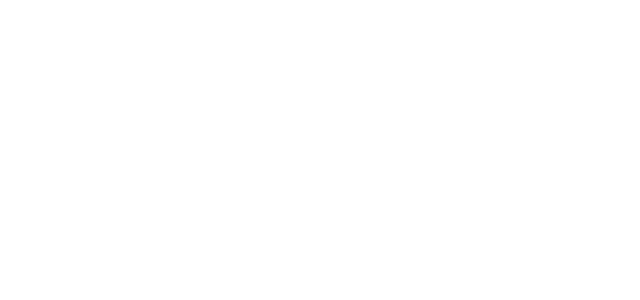
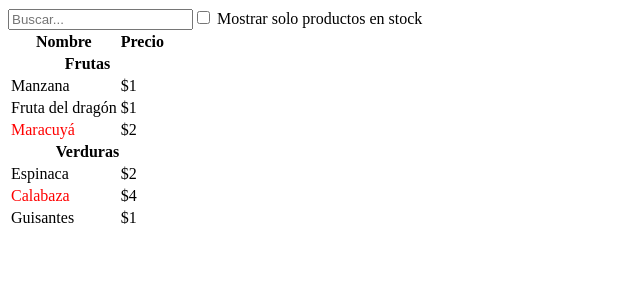
Before and after one commit to fakbo-dev/my-react-app, a React (Vite) app: page / in a window 1280 px wide. Shown: the top 300 px of the page, without its empty margins (0-640 px from the left). Built offline with nearby package versions, Linux system fonts and the light colour scheme.

Commit message:
is hard but a dont give up

```diff
--- a/src/App.jsx
+++ b/src/App.jsx
@@ -1,11 +1,124 @@
+import { useState } from 'react';
 
+function FilterableProductTable({ products }) {
+  const [filterText, setFilterText] = useState('');
+  const [inStockOnly, setInStockOnly] = useState(false);
 
-function App() {
   return (
-    <>
-
-    </>
-  )
+    <div>
+      <SearchBar
+        filterText={filterText}
+        inStockOnly={inStockOnly}
+        onFilterTextChange={setFilterText}
+        onInStockOnlyChange={setInStockOnly} />
+      <ProductTable
+        products={products}
+        filterText={filterText}
+        inStockOnly={inStockOnly} />
+    </div>
+  );
 }
 
-export default App
+function ProductCategoryRow({ category }) {
+  return (
+    <tr>
+      <th colSpan="2">
+        {category}
+      </th>
+    </tr>
+  );
+}
+
+function ProductRow({ product }) {
+  const name = product.stocked ? product.name :
+    <span style={{ color: 'red' }}>
+      {product.name}
+    </span>;
+
+  return (
+    <tr>
+      <td>{name}</td>
+      <td>{product.price}</td>
+    </tr>
+  );
+}
+
+function ProductTable({ products, filterText, inStockOnly }) {
+  const rows = [];
+  let lastCategory = null;
+
+  products.forEach((product) => {
+    if (
+      product.name.toLowerCase().indexOf(
+        filterText.toLowerCase()
+      ) === -1
+    ) {
+      return;
+    }
+    if (inStockOnly && !product.stocked) {
+      return;
+    }
+    if (product.category !== lastCategory) {
+      rows.push(
+        <ProductCategoryRow
+          category={product.category}
+          key={product.category} />
+      );
+    }
+    rows.push(
+      <ProductRow
+        product={product}
+        key={product.name} />
+    );
+    lastCategory = product.category;
+  });
+
+  return (
+    <table>
+      <thead>
+        <tr>
+          <th>Nombre</th>
+          <th>Precio</th>
+        </tr>
+      </thead>
+      <tbody>{rows}</tbody>
+    </table>
+  );
+}
+
+function SearchBar({
+  filterText,
+  inStockOnly,
+  onFilterTextChange,
+  onInStockOnlyChange
+}) {
+  return (
+    <form>
+      <input
+        type="text"
+        value={filterText} placeholder="Buscar..."
+        onChange={(e) => onFilterTextChange(e.target.value)} />
+      <label>
+        <input
+          type="checkbox"
+          checked={inStockOnly}
+          onChange={(e) => onInStockOnlyChange(e.target.checked)} />
+        {' '}
+        Mostrar solo productos en stock
+      </label>
+    </form>
+  );
+}
+
+const PRODUCTS = [
+  { category: "Frutas", price: "$1", stocked: true, name: "Manzana" },
+  { category: "Frutas", price: "$1", stocked: true, name: "Fruta del dragón" },
+  { category: "Frutas", price: "$2", stocked: false, name: "Maracuyá" },
+  { category: "Verduras", price: "$2", stocked: true, name: "Espinaca" },
+  { category: "Verduras", price: "$4", stocked: false, name: "Calabaza" },
+  { category: "Verduras", price: "$1", stocked: true, name: "Guisantes" }
+];
+
+export default function App() {
+  return <FilterableProductTable products={PRODUCTS} />;
+}
--- /dev/null
+++ b/src/data.json
@@ -0,0 +1,5 @@
+[
+    {
+        "category": "fruits"
+    }
+]
--- a/src/index.css
+++ b/src/index.css
@@ -1,91 +1,15 @@
-* {
+/* * {
+
+    margin: 0;
+    padding: 0;
     box-sizing: border-box;
-}
+} */
 
-body {
-    font-family: sans-serif;
-    margin: 20px;
-    padding: 0;
-}
+/* .container {
 
-h1 {
-    margin-top: 0;
-    font-size: 22px;
-}
-
-h2 {
-    margin-top: 0;
-    font-size: 20px;
-}
-
-h3 {
-    margin-top: 0;
-    font-size: 18px;
-}
-
-h4 {
-    margin-top: 0;
-    font-size: 16px;
-}
-
-h5 {
-    margin-top: 0;
-    font-size: 14px;
-}
-
-h6 {
-    margin-top: 0;
-    font-size: 12px;
-}
-
-code {
-    font-size: 1.2em;
-}
-
-ul {
-    padding-inline-start: 20px;
-}
-
-* {
-    box-sizing: border-box;
-}
-
-body {
-    font-family: sans-serif;
-    margin: 20px;
-    padding: 0;
-}
-
-.square {
-    background: #fff;
-    border: 1px solid #999;
-    float: left;
-    font-size: 24px;
-    font-weight: bold;
-    line-height: 34px;
-    height: 34px;
-    margin-right: -1px;
-    margin-top: -1px;
-    padding: 0;
-    text-align: center;
-    width: 34px;
-}
-
-.board-row:after {
-    clear: both;
-    content: '';
-    display: table;
-}
-
-.status {
-    margin-bottom: 10px;
-}
-
-.game {
+    height: 100vh;
     display: flex;
-    flex-direction: row;
-}
-
-.game-info {
-    margin-left: 20px;
-}
+    justify-content: center;
+    align-items: center;
+    flex-direction: column;
+} */
```
Also changed, not shown: src/FilterableProductTable.jsx (added, +11 -0 lines), src/SearchBar.jsx (added, +13 -0 lines), src/assets/information/think-in-react/DataTable.jsx (added, +32 -0 lines).
